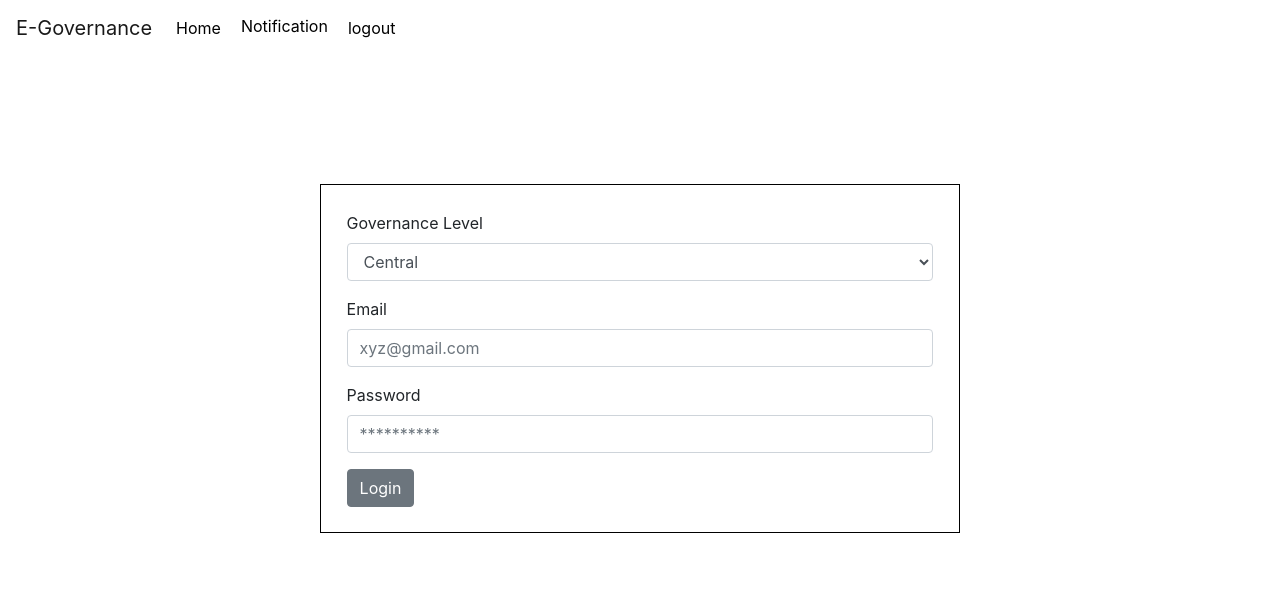
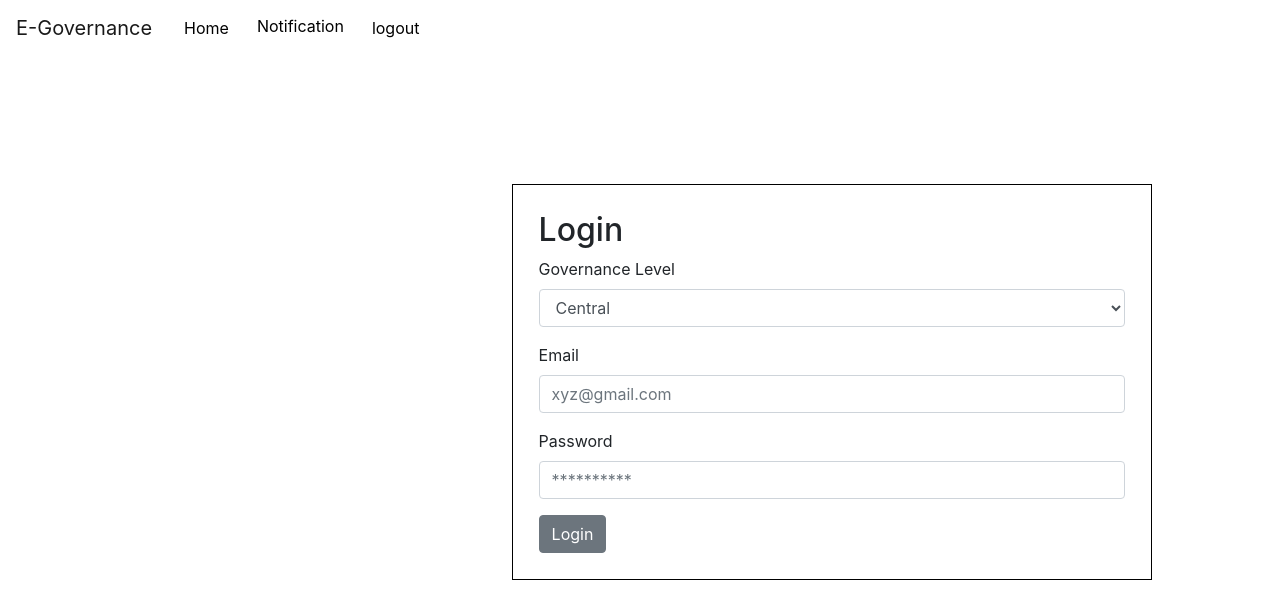
Before and after one commit to niddhhii/e-governance, a React (Create React App) app: page / in a window 1280 px wide. Shown: the top 592 px of the page. Built offline with nearby package versions, Linux system fonts and the light colour scheme.

Commit message:
department component

```diff
--- a/package.json
+++ b/package.json
@@ -10,6 +10,7 @@
     "react": "^16.12.0",
     "react-bootstrap": "^1.0.0-beta.16",
     "react-dom": "^16.12.0",
+    "react-router-dom": "^5.1.2",
     "react-scripts": "3.3.0",
     "react-window": "^1.8.5",
     "reactstrap": "^8.4.0"
--- a/src/App.js
+++ b/src/App.js
@@ -1,12 +1,18 @@
-import React from 'react';
-import Login from './component/login/login';
-import Navbar from './component/Navbar/Navbar';
+import React, { lazy, Suspense } from 'react';
+import { Route, Switch, BrowserRouter as Router } from 'react-router-dom';
+const home = lazy(() => import('./component/home/home'));
+const department = lazy(()=>import('./component/department/department'));
 function App() {
   return (
-    <div >
-    <Navbar/>
-    <Login/>
-    </div>
+    <Router>
+			<Suspense fallback={<div>Loading...</div>}>
+				<Switch>
+					<Route path="/" exact component={home} />
+          <Route path="/department" exact component ={department} />
+          <Route path="/login" exact component ={department} />
+				</Switch>
+			</Suspense>
+		</Router>
   );
 }
 
--- a/src/component/Navbar/Navbar.jsx
+++ b/src/component/Navbar/Navbar.jsx
@@ -1,33 +1,37 @@
-import React, {useState} from 'react';
+import React, { useState } from 'react';
 import { Collapse, Navbar, NavbarToggler, NavbarBrand, Nav, NavItem, NavLink } from 'reactstrap';
 import Notification from '../Notification/Notification';
-const Navigation = (props) => {
+const Navigation = props => {
 	const [collapsed, setCollapsed] = useState(true);
 
 	const toggleNavbar = () => setCollapsed(!collapsed);
 
 	return (
 		<div>
-      <Navbar color="faded" light expand="md">
-        <NavbarBrand href="/" >E-Governance</NavbarBrand>
-        <NavbarToggler onClick={toggleNavbar} className="mr-2" />
-        <Collapse isOpen={!collapsed} navbar>
-          <Nav className="mr-auto" navbar>
-          <NavItem >
-              <NavLink style={{color:"black"}} href="/components/" >Home</NavLink>
+			<Navbar color="faded" light expand="md" inverse fluid>
+				<NavbarBrand href="/">E-Governance</NavbarBrand>
+				<NavbarToggler onClick={toggleNavbar}  />
+				<Collapse isOpen={!collapsed} navbar >
+					<Nav>
+						<NavItem>
+							<NavLink style={{ color: 'black' }} href="/components/">
+								Home
+							</NavLink>
 						</NavItem>
 
 						<NavItem>
 							<Notification />
 						</NavItem>
 						<NavItem>
-              <NavLink style={{color:"black"}} href="">logout</NavLink>
+							<NavLink style={{ color: 'black' }} href="">
+								logout
+							</NavLink>
 						</NavItem>
 					</Nav>
 				</Collapse>
 			</Navbar>
 		</div>
 	);
-}
+};
 
 export default Navigation;
--- /dev/null
+++ b/src/component/department/department.jsx
@@ -0,0 +1,11 @@
+import React from 'react'
+
+const department = () => {
+    return (
+        <div>
+            Hello
+        </div>
+    )
+}
+
+export default  department;
--- /dev/null
+++ b/src/component/home/home.jsx
@@ -0,0 +1,13 @@
+import React from 'react';
+import Login from '../login/login';
+import Navbar from '../Navbar/Navbar';
+function home() {
+  return (
+    <div >
+    <Navbar/>
+    <Login/>
+    </div>
+  );
+}
+
+export default home;
--- a/src/component/login/login.css
+++ b/src/component/login/login.css
@@ -2,10 +2,8 @@
     width:50%;
     border: 1px solid black;
     padding: 2%;
-    margin-left: 25%;
-    height:50%;
+    margin-left: 40%;
+    height:60%;
     margin-top: 10%;
 
-
-
 }
--- a/src/component/login/login.jsx
+++ b/src/component/login/login.jsx
@@ -1,33 +1,35 @@
 import React from 'react';
 import './login.css';
+import { Link } from 'react-router-dom';
+
 import { Button, Form, FormGroup, Label, Input } from 'reactstrap';
 const login = () => {
-
 	return (
-        <Form className="layout">
-
+		<div className="layout">
+			<h2>Login</h2>
+			<Form >
 				<FormGroup>
 					<Label>Governance Level</Label>
 					<Input type="select" name="select">
 						<option>Central</option>
 						<option>State</option>
 						<option>3</option>
-
 					</Input>
 				</FormGroup>
 				<FormGroup>
 					<Label> Email</Label>
-        <Input type="email" name="email"  placeholder="xyz@gmail.com" />
+					<Input type="email" name="email" placeholder="xyz@gmail.com" />
 				</FormGroup>
 				<FormGroup>
 					<Label>Password</Label>
-        <Input type="password" name="password"  placeholder="**********" />
+					<Input type="password" name="password" placeholder="**********" />
 				</FormGroup>
+				<Link to="/department">
 					<Button>Login</Button>
+				</Link>
 			</Form>
+		</div>
 	);
-
-
-}
+};
 
 export default login;
```
Also changed, not shown: 1 other file (tests, documents, lock files or other folders). Lines whose indentation alone changed are shown as unchanged.
